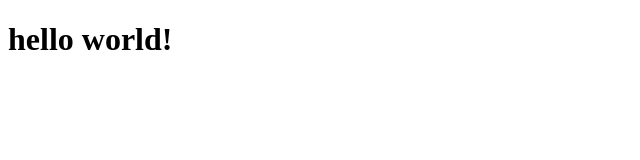
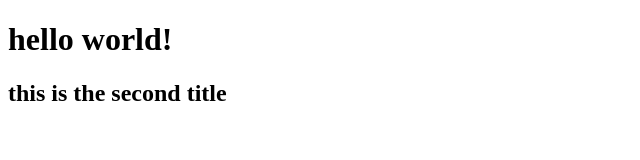
Before and after one commit to mbaloga89/template, a plain HTML site: page index.html in a window 1280 px wide. Shown: the whole page, without its empty margins (0-640 px from the left). Drawn offline with Linux system fonts and the light colour scheme.

Commit message:
inserting a message qa !qaa !qa

```diff
--- a/index.html
+++ b/index.html
@@ -7,5 +7,6 @@
 </head>
 <body>
     <h1>hello world!</h1>
+    <h2>this is the second title</h2>
 </body>
 </html>
```
